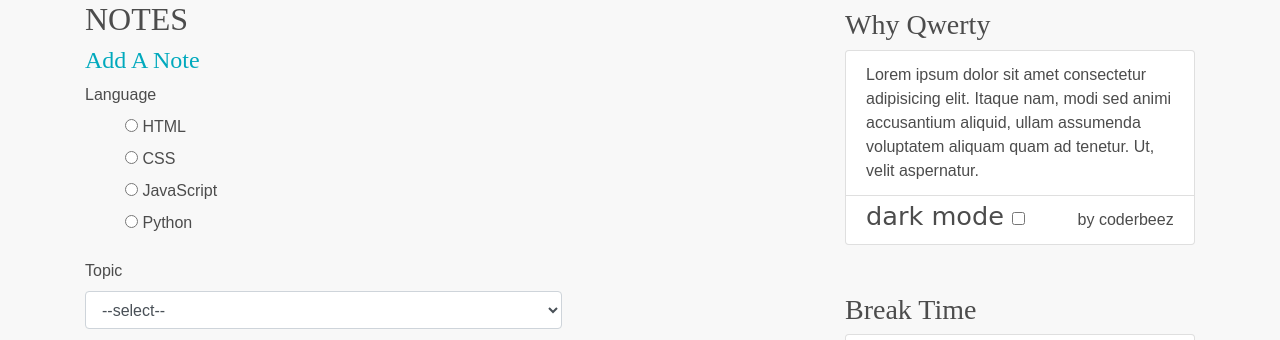
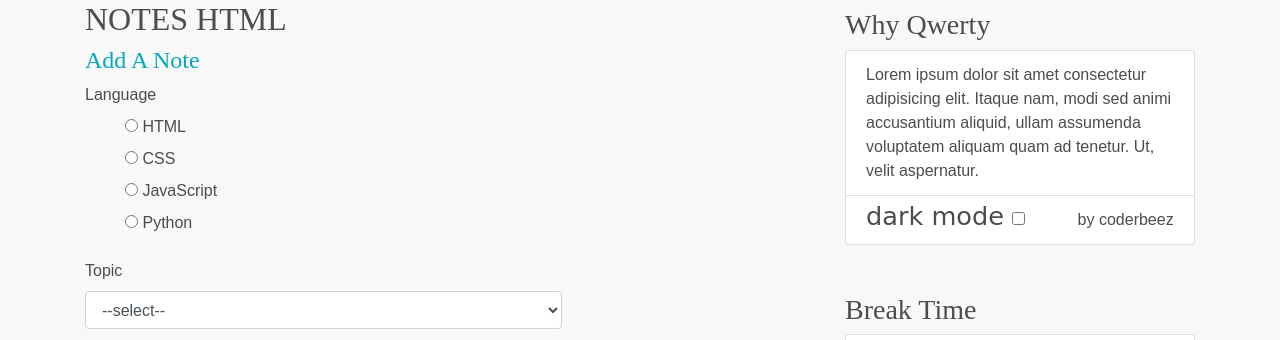
Before and after one commit to coderbeez/qwerty, a Flask app: page /addnote/HTML in a window 1280 px wide. Shown: the part 80-420 px from the top of the page. Run offline with Flask 2, Linux system fonts and the light colour scheme; some libraries are stand-ins or nearby versions; some web fonts are replaced.

Commit message:
Include language field to heading.

```diff
--- a/templates/addnote.html
+++ b/templates/addnote.html
@@ -9,7 +9,7 @@
             {{ form.hidden_tag() }}
             <!--WHY: form instance. hidden_tag method for security - will come back to later-->
             <fieldset class="form-group">
-                <h1 class="">NOTES</h1>
+                <h1 class="">NOTES {{ language }}</h1>
                 <!--?Can I use h1 instead of legend-->
                 <h2 class="">Add A Note</h2>
 
```
